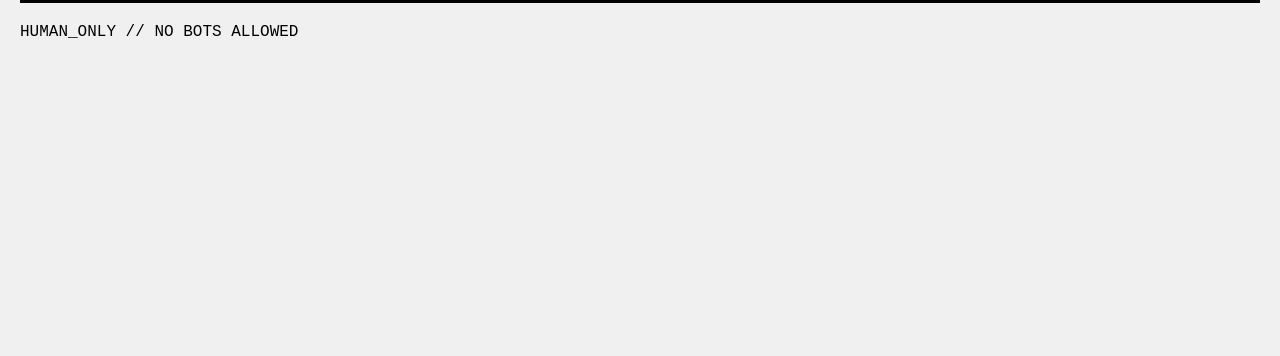
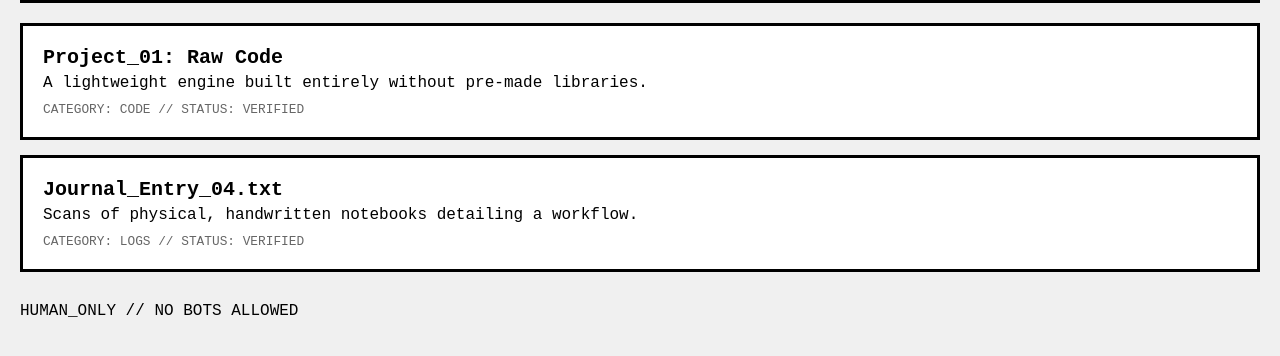
Before and after one commit to rishikamii/Human-only, a plain HTML site: page index.html in a window 1280 px wide. Shown: the part 174-530 px from the top of the page. Drawn offline with Linux system fonts and the light colour scheme.

Commit message:
Update index.html

```diff
--- a/index.html
+++ b/index.html
@@ -15,15 +15,15 @@
         }
 
         body {
-            background-color: #f0f0f0; /* Light gray background */
-            color: #000000;            /* Sharp black text */
+            background-color: #f0f0f0;
+            color: #000000;
             padding: 20px;
         }
 
         /* 2. THE HEADER BLOCK */
         header {
-            border: 3px solid #000000; /* Thick, stark black border */
-            background: #ffffff;       /* Pure white background box */
+            border: 3px solid #000000;
+            background: #ffffff;
             padding: 30px;
             margin-bottom: 20px;
         }
@@ -32,6 +32,46 @@
             font-size: 2.5rem;
             text-transform: uppercase;
             margin-bottom: 10px;
+        }
+
+        /* 3. THE DIRECTORY GRID & CARDS (NEW) */
+        .directory-grid {
+            display: grid;
+            gap: 15px;
+            margin-bottom: 30px;
+        }
+
+        .card {
+            background: #ffffff;
+            border: 3px solid #000000;
+            padding: 20px;
+            transition: transform 0.1s ease;
+        }
+
+        /* The hover state makes it move when the mouse touches it */
+        .card:hover {
+            transform: translate(-4px, -4px);
+            box-shadow: 4px 4px 0px #000000;
+        }
+
+        .card-title {
+            font-size: 1.25rem;
+            font-weight: bold;
+            color: #000000;
+            text-decoration: none;
+            display: block;
+            margin-bottom: 5px;
+        }
+
+        .card-title:hover {
+            text-decoration: underline;
+        }
+
+        .meta {
+            font-size: 0.8rem;
+            color: #666666;
+            margin-top: 10px;
+            text-transform: uppercase;
         }
     </style>
 
@@ -44,8 +84,23 @@
         <p>A zero-bot directory mapping raw, verified human creations.</p>
     </header>
 
-    <main>
-        <!-- This is where our list will go later -->
+    <!-- NEW MAIN CONTENT BLOCK -->
+    <main class="directory-grid">
+
+        <!-- CARD 1 -->
+        <div class="card">
+            <a href="https://github.com" target="_blank" class="card-title">Project_01: Raw Code</a>
+            <p>A lightweight engine built entirely without pre-made libraries.</p>
+            <div class="meta">Category: Code // Status: Verified</div>
+        </div>
+
+        <!-- CARD 2 -->
+        <div class="card">
+            <a href="https://reddit.com" target="_blank" class="card-title">Journal_Entry_04.txt</a>
+            <p>Scans of physical, handwritten notebooks detailing a workflow.</p>
+            <div class="meta">Category: Logs // Status: Verified</div>
+        </div>
+
     </main>
 
     <footer>
```
